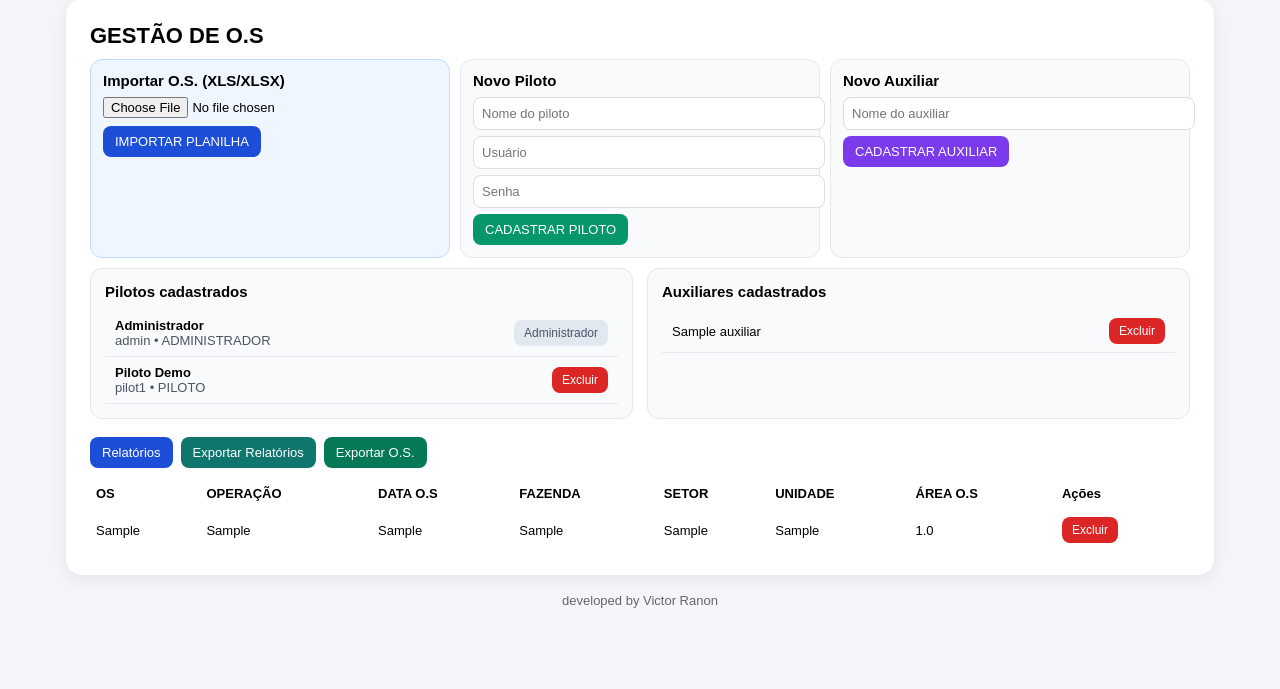
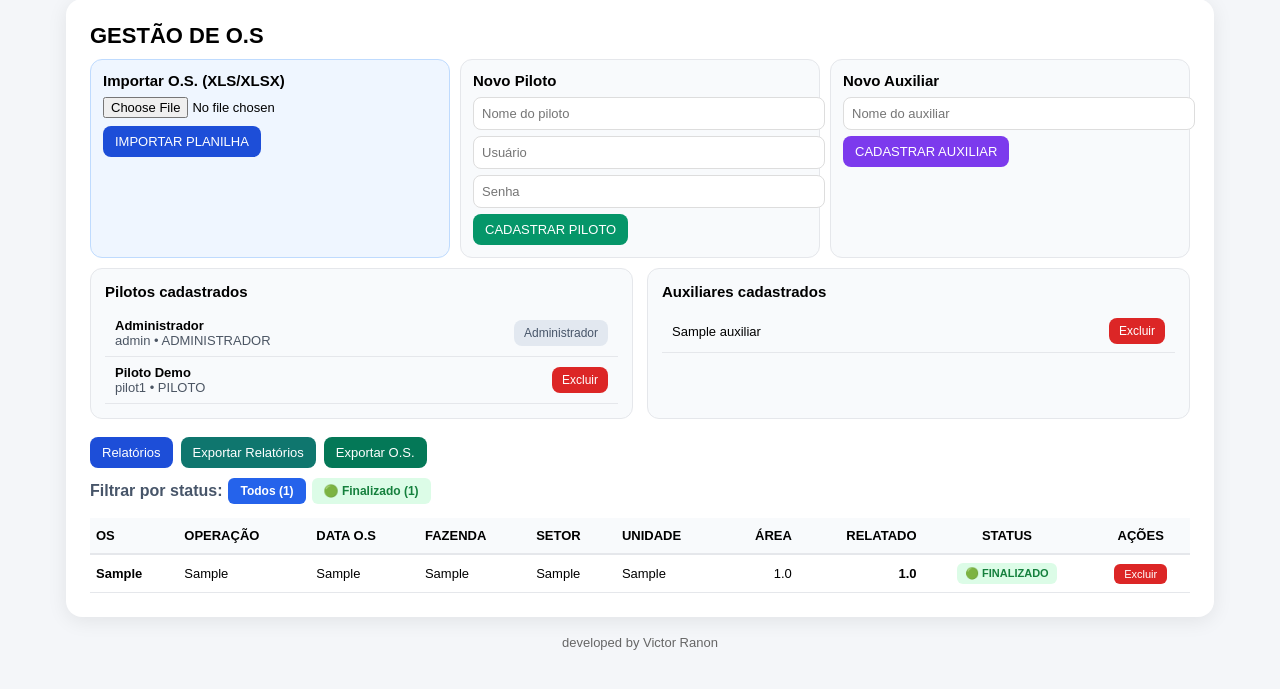
Before and after one commit to victorranon02/altitude, a Flask app: page /admin in a window 1280 px wide. Shown: the part 91-780 px from the top of the page. Run offline with Flask 3, Linux system fonts and the light colour scheme; the visitor is signed in with stand-in values (Sample User, id 1); tables that the repository leaves empty hold one stand-in row (values such as "Sample post").

Commit message:
filtro e edicao de os

```diff
--- a/app.py
+++ b/app.py
@@ -187,7 +187,29 @@ def importar_os():
             except Exception:
                 db.session.rollback()
 
-    dados_os = OrdemServico.query.order_by(OrdemServico.os).all()
+    # Filtro por status
+    status_filter = request.args.get("status", "").strip()
+
+    todos_os = OrdemServico.query.order_by(OrdemServico.os).all()
+
+    # Adiciona dados de status a cada O.S
+    for os_item in todos_os:
+        os_item.total_relatado = os_item.total_area_relatada()
+        os_item.status = os_item.status_label()
+        os_item.icon = os_item.status_icon()
+
+    # Filtra por status se especificado
+    if status_filter:
+        dados_os = [os for os in todos_os if os.status == status_filter]
+    else:
+        dados_os = todos_os
+
+    # Contagem por status
+    status_counts = {}
+    for os_item in todos_os:
+        status = os_item.status
+        status_counts[status] = status_counts.get(status, 0) + 1
+
     pilotos = Piloto.query.order_by(Piloto.nome).all()
     auxiliares = Auxiliar.query.order_by(Auxiliar.nome).all()
 
@@ -197,6 +219,8 @@ def importar_os():
         is_admin=True,
         pilotos=pilotos,
         auxiliares=auxiliares,
+        status_filter=status_filter,
+        status_counts=status_counts,
     )
 
 @app.route("/admin/os/<int:os_id>/excluir", methods=["POST"])
@@ -466,7 +490,9 @@ def admin_relatorios():
         summary_auxiliares[auxiliar_nome] = summary_auxiliares.get(auxiliar_nome, 0.0) + area
 
         dados.append({
+            "id": r.id,
             "os": os_item.os if os_item else "N/A",
+            "os_id": r.os_id,
             "operacao": os_item.operacao if os_item else "",
             "fazenda": os_item.fazenda if os_item else "",
             "setor": os_item.setor if os_item else "",
@@ -500,6 +526,51 @@ def format_brasilia(value):
     if value.tzinfo is None:
         value = value.replace(tzinfo=timezone.utc)
     return value.astimezone(ZoneInfo("America/Sao_Paulo")).strftime("%d/%m/%Y %H:%M")
+
+
+@app.route("/admin/apontamento/<int:apontamento_id>/editar", methods=["GET", "POST"])
+def editar_apontamento(apontamento_id):
+    if session.get("piloto_id") is None or session.get("perfil") != "ADMINISTRADOR":
+        return redirect("/login")
+
+    apontamento = ExecucaoOS.query.get_or_404(apontamento_id)
+    os_item = OrdemServico.query.get(apontamento.os_id)
+    auxiliares = Auxiliar.query.order_by(Auxiliar.nome).all()
+
+    if request.method == "POST":
+        auxiliar = request.form.get("auxiliar")
+        area = request.form.get("area")
+        observacao = request.form.get("observacao")
+
+        if auxiliar and area:
+            try:
+                apontamento.auxiliar = auxiliar.strip()
+                apontamento.area = float(area)
+                apontamento.observacao = observacao or ""
+                db.session.commit()
+                return redirect("/admin/relatorios")
+            except (ValueError, TypeError):
+                pass
+
+    return render_template(
+        "editar_apontamento.html",
+        apontamento=apontamento,
+        os=os_item,
+        auxiliares=auxiliares
+    )
+
+
+@app.route("/admin/apontamento/<int:apontamento_id>/excluir", methods=["POST"])
+def excluir_apontamento(apontamento_id):
+    if session.get("piloto_id") is None or session.get("perfil") != "ADMINISTRADOR":
+        return redirect("/login")
+
+    apontamento = ExecucaoOS.query.get_or_404(apontamento_id)
+    db.session.delete(apontamento)
+    db.session.commit()
+
+    return redirect("/admin/relatorios")
+
 
 
 @app.route("/admin/exportar_os")
--- a/templates/importar_os.html
+++ b/templates/importar_os.html
@@ -75,38 +75,74 @@
   <a href="/admin/exportar_excel" style="display:inline-block;padding:8px 12px;background:#0f766e;color:white;text-decoration:none;border-radius:8px;font-size:13px;">Exportar Relatórios</a>
   <a href="/admin/exportar_os" style="display:inline-block;padding:8px 12px;background:#047857;color:white;text-decoration:none;border-radius:8px;font-size:13px;">Exportar O.S.</a>
 </div>
+<div style="display:flex;gap:6px;flex-wrap:wrap;margin-bottom:14px;align-items:center;">
+  <span style="font-weight:600;color:#475569;">Filtrar por status:</span>
+  <a href="/admin" style="padding:6px 12px;background:{% if not status_filter %}#2563eb{% else %}#e2e8f0{% endif %};color:{% if not status_filter %}white{% else %}#1f2937{% endif %};text-decoration:none;border-radius:6px;font-size:12px;font-weight:600;">
+    Todos ({{ status_counts|length }})
+  </a>
+  {% if status_counts.get('AGUARDANDO', 0) > 0 %}
+  <a href="/admin?status=AGUARDANDO" style="padding:6px 12px;background:{% if status_filter == 'AGUARDANDO' %}#6b7280{% else %}#e5e7eb{% endif %};color:{% if status_filter == 'AGUARDANDO' %}white{% else %}#1f2937{% endif %};text-decoration:none;border-radius:6px;font-size:12px;font-weight:600;">
+    ⚪ Aguardando ({{ status_counts.get('AGUARDANDO', 0) }})
+  </a>
+  {% endif %}
+  {% if status_counts.get('EM ANDAMENTO', 0) > 0 %}
+  <a href="/admin?status=EM ANDAMENTO" style="padding:6px 12px;background:{% if status_filter == 'EM ANDAMENTO' %}#eab308{% else %}#fef08a{% endif %};color:{% if status_filter == 'EM ANDAMENTO' %}#78350f{% else %}#92400e{% endif %};text-decoration:none;border-radius:6px;font-size:12px;font-weight:600;">
+    🟡 Em Andamento ({{ status_counts.get('EM ANDAMENTO', 0) }})
+  </a>
+  {% endif %}
+  {% if status_counts.get('ÁREA ATINGIDA', 0) > 0 %}
+  <a href="/admin?status=ÁREA ATINGIDA" style="padding:6px 12px;background:{% if status_filter == 'ÁREA ATINGIDA' %}#0369a1{% else %}#cffafe{% endif %};color:{% if status_filter == 'ÁREA ATINGIDA' %}white{% else %}#164e63{% endif %};text-decoration:none;border-radius:6px;font-size:12px;font-weight:600;">
+    🔵 Área Atingida ({{ status_counts.get('ÁREA ATINGIDA', 0) }})
+  </a>
+  {% endif %}
+  {% if status_counts.get('FINALIZADO', 0) > 0 %}
+  <a href="/admin?status=FINALIZADO" style="padding:6px 12px;background:{% if status_filter == 'FINALIZADO' %}#16a34a{% else %}#dcfce7{% endif %};color:{% if status_filter == 'FINALIZADO' %}white{% else %}#15803d{% endif %};text-decoration:none;border-radius:6px;font-size:12px;font-weight:600;">
+    🟢 Finalizado ({{ status_counts.get('FINALIZADO', 0) }})
+  </a>
+  {% endif %}
+</div>
+<div style="overflow-x:auto;">
 <table style="font-size:13px; border-collapse:collapse; width:100%;">
 <thead>
-<tr>
-<th style="padding:8px 6px; text-align:left;">OS</th>
-<th style="padding:8px 6px; text-align:left;">OPERAÇÃO</th>
-<th style="padding:8px 6px; text-align:left;">DATA O.S</th>
-<th style="padding:8px 6px; text-align:left;">FAZENDA</th>
-<th style="padding:8px 6px; text-align:left;">SETOR</th>
-<th style="padding:8px 6px; text-align:left;">UNIDADE</th>
-<th style="padding:8px 6px; text-align:left;">ÁREA O.S</th>
-<th style="padding:8px 6px; text-align:left;">Ações</th>
+<tr style="background:#f8fafc;border-bottom:2px solid #e5e7eb;">
+<th style="padding:10px 6px; text-align:left;">OS</th>
+<th style="padding:10px 6px; text-align:left;">OPERAÇÃO</th>
+<th style="padding:10px 6px; text-align:left;">DATA O.S</th>
+<th style="padding:10px 6px; text-align:left;">FAZENDA</th>
+<th style="padding:10px 6px; text-align:left;">SETOR</th>
+<th style="padding:10px 6px; text-align:left;">UNIDADE</th>
+<th style="padding:10px 6px; text-align:right;">ÁREA</th>
+<th style="padding:10px 6px; text-align:right;">RELATADO</th>
+<th style="padding:10px 6px; text-align:center;">STATUS</th>
+<th style="padding:10px 6px; text-align:center;">AÇÕES</th>
 </tr>
 </thead>
 <tbody>
 {% for os in dados_os %}
-<tr>
-<td style="padding:8px 6px;">{{ os.os }}</td>
+<tr style="border-bottom:1px solid #e5e7eb;">
+<td style="padding:8px 6px;font-weight:700;">{{ os.os }}</td>
 <td style="padding:8px 6px;">{{ os.operacao }}</td>
 <td style="padding:8px 6px;">{{ os.data_os }}</td>
 <td style="padding:8px 6px;">{{ os.fazenda }}</td>
 <td style="padding:8px 6px;">{{ os.setor }}</td>
 <td style="padding:8px 6px;">{{ os.unidade or '' }}</td>
-<td style="padding:8px 6px;">{{ os.area_os }}</td>
-<td style="padding:8px 6px;">
-  <form method="POST" action="/admin/os/{{ os.id }}/excluir" onsubmit="return confirm('Deseja excluir esta O.S. e todos os relatos relacionados?');">
-    <button type="submit" style="padding:6px 10px;background:#dc2626;color:white;border:none;border-radius:8px;font-size:12px;cursor:pointer;">Excluir</button>
+<td style="padding:8px 6px;text-align:right;">{{ os.area_os }}</td>
+<td style="padding:8px 6px;text-align:right;font-weight:600;">{{ os.total_relatado|round(2) }}</td>
+<td style="padding:8px 6px;text-align:center;">
+  <span style="display:inline-block;padding:4px 8px;background:{% if os.status == 'AGUARDANDO' %}#e5e7eb{% elif os.status == 'EM ANDAMENTO' %}#fef08a{% elif os.status == 'ÁREA ATINGIDA' %}#cffafe{% else %}#dcfce7{% endif %};color:{% if os.status == 'AGUARDANDO' %}#475569{% elif os.status == 'EM ANDAMENTO' %}#78350f{% elif os.status == 'ÁREA ATINGIDA' %}#164e63{% else %}#15803d{% endif %};border-radius:6px;font-size:11px;font-weight:600;">
+    {{ os.icon }} {{ os.status }}
+  </span>
+</td>
+<td style="padding:8px 6px;text-align:center;">
+  <form method="POST" action="/admin/os/{{ os.id }}/excluir" onsubmit="return confirm('Deseja excluir esta O.S. e todos os relatos relacionados?');" style="display:inline;">
+    <button type="submit" style="padding:4px 10px;background:#dc2626;color:white;border:none;border-radius:6px;font-size:11px;cursor:pointer;">Excluir</button>
   </form>
 </td>
 </tr>
 {% endfor %}
 </tbody>
 </table>
+</div>
 {% else %}
 <form method="POST" enctype="multipart/form-data">
   <input type="file" name="arquivo" required>
```
Also changed, not shown: templates/admin_relatorios.html (+10 -1 lines), templates/editar_apontamento.html (added, +64 -0 lines).
